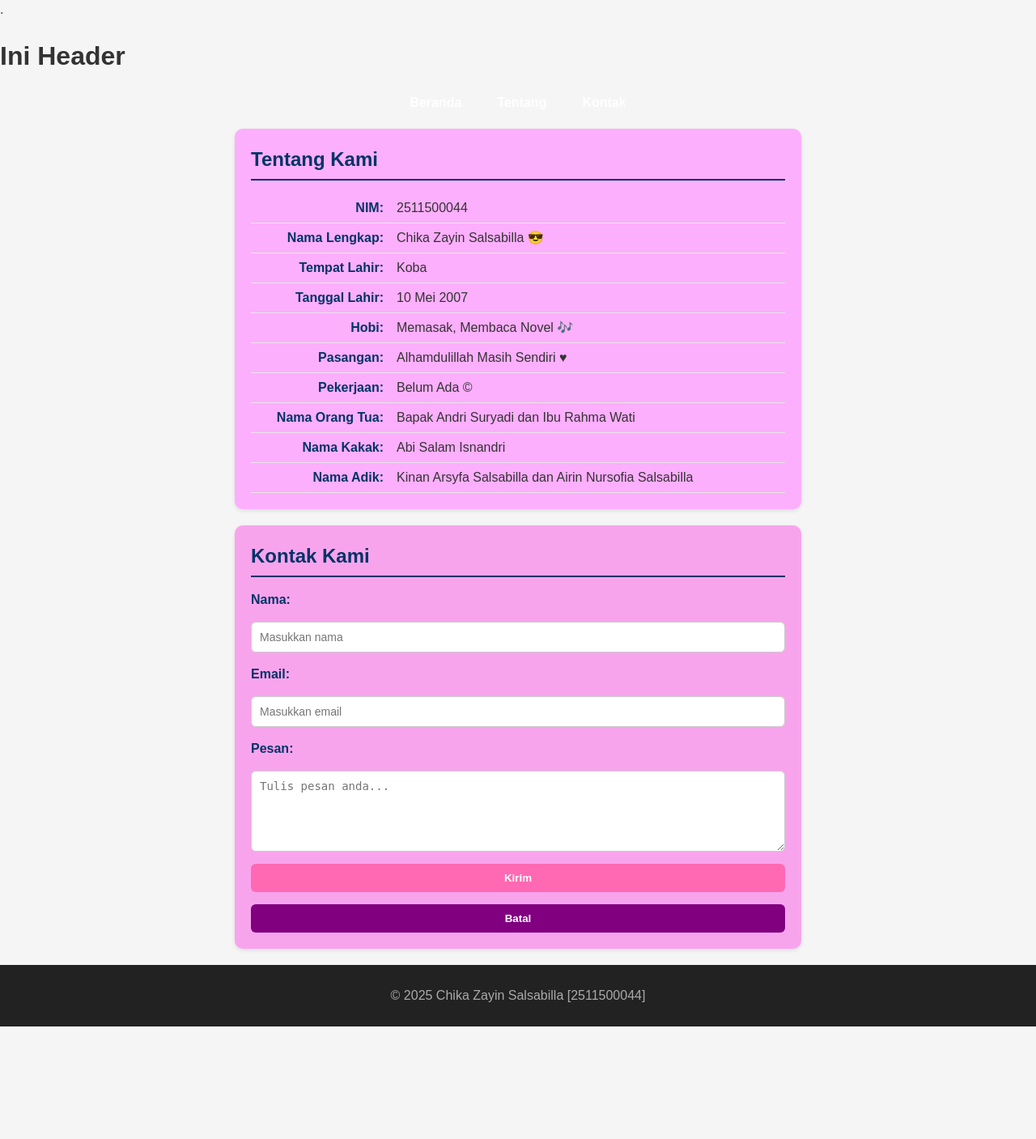
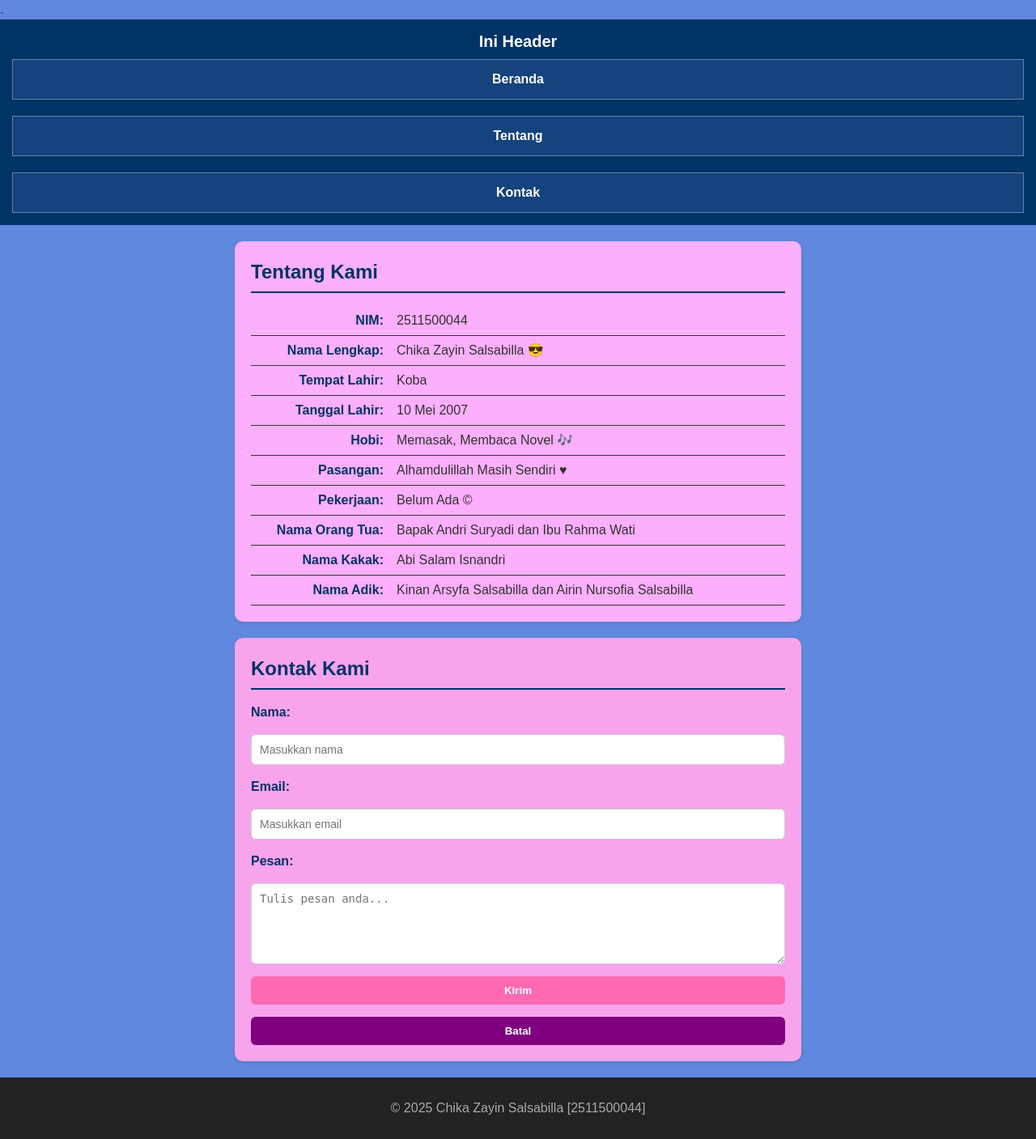
Before and after one commit to 2511500044-CHIKA/2511500044-PWB-TI1B-2526O, a PHP site: page /pertemuan-04/index.html in a window 1280 px wide. Shown: the whole page at 81% size. Before the commit the page ends 1268 px from the top, so only its background shows below. Run offline with PHP 8.4, Linux system fonts and the light colour scheme.

Commit message:
styling header

```diff
--- a/pertemuan-04/style.css
+++ b/pertemuan-04/style.css
@@ -8,7 +8,7 @@ text-align: justify;
 body {
     margin: 0;
     font-family: Arial,sans-serif;
-    background: #f5f5f5;
+    background: #6088de;
     color: #333;
     line-height: 1.5;
 }
@@ -40,7 +40,7 @@ body {
             align-items: baseline;
             margin: 0;
             padding: 6px 0;
-            border-bottom: 1px solid #e6e6e6;
+            border-bottom: 1px solid
         }
 
         #about strong {
@@ -153,12 +153,24 @@ body {
             padding: 0;
             margin: 10px 0 0;
         }
+        header h1 {
+        margin: 0 0 8px;
+        font-size: 20px;
+        line-height: 1.2;
+  }
+      header ul {
+      flex-direction: column;
+      align-items: stretch;
+      gap: 8px;
+      margin: 8px 0 0;
+}
     header li a {
-            color: #fff;
-            text-decoration: none;
-            padding: 6px 12px;
+    display: block;
+    padding: 12px 14px;
+    border: 1px solid rgba(255, 255, 255, .35);
+    background: rgba(255, 255, 255, .08);
+    backdrop-filter: saturate(120%);
 }
-
         nav ul {
             list-style: none;
             padding: 0;
@@ -184,6 +196,14 @@ body {
             text-align: center;
             padding: 10px;
         }
+
+        header {
+            background-color: #003366;
+            color: #fff;
+            padding: 15px;
+            text-align: center;
+        }
+
         header li a:hover {
         background-color: #85020d;
         border-radius: 6px;
```
Lines whose indentation alone changed are shown as unchanged.
